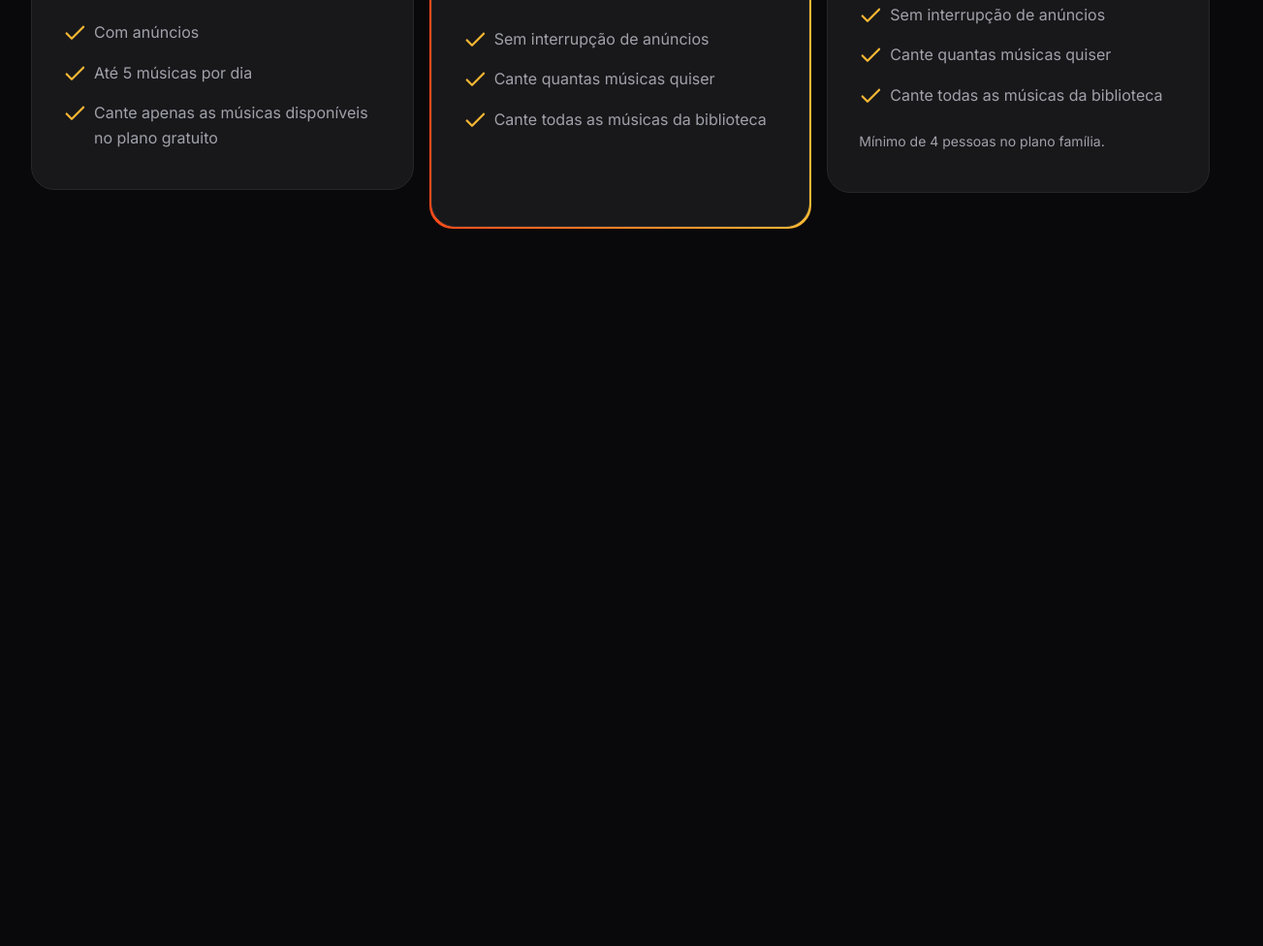
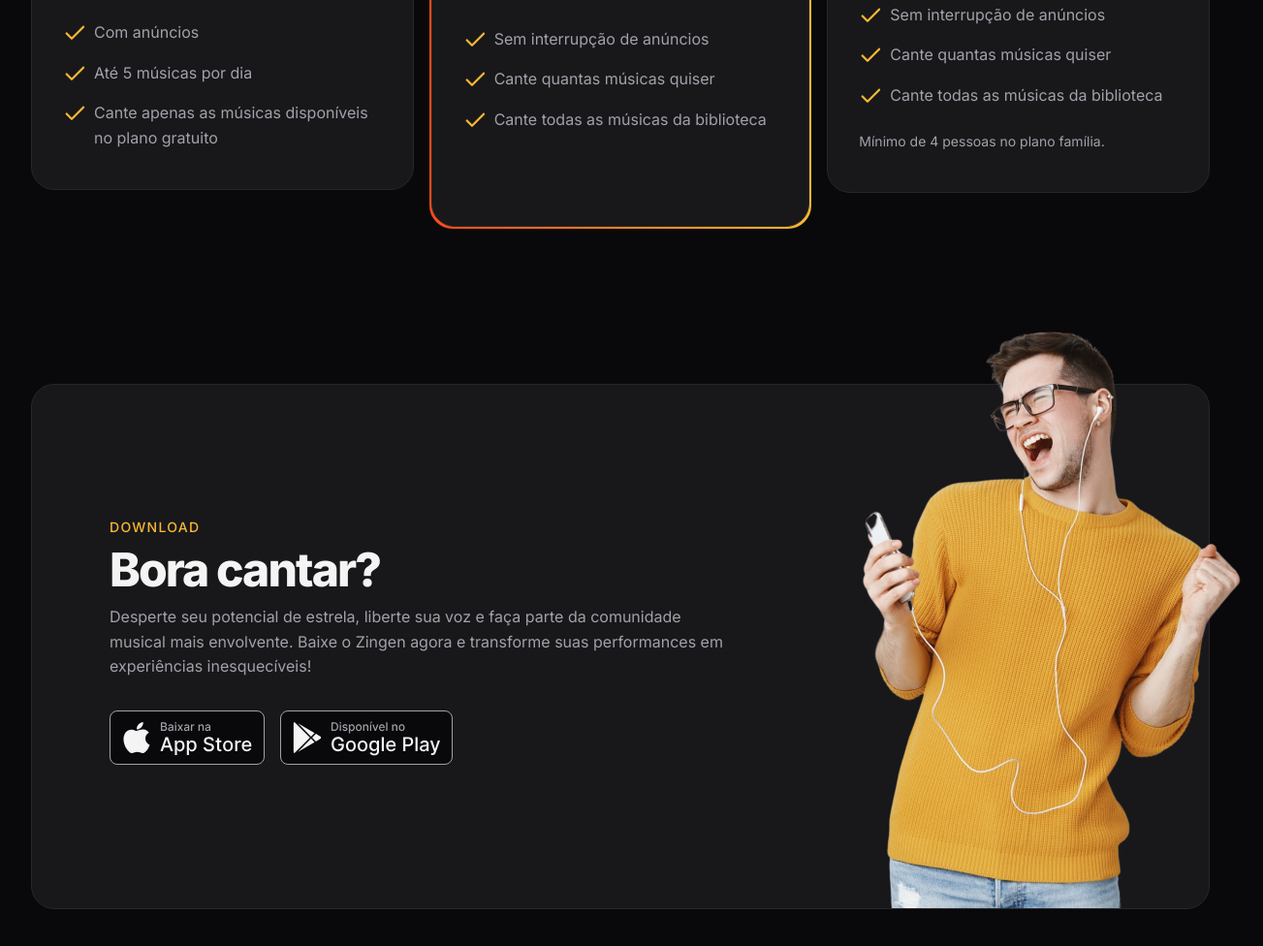
Before and after one commit to dev-FilipeBCS/Zingen, a plain HTML site: page index.html in a window 1280 px wide. Shown: the part 3256-4232 px from the top of the page at 97% size, 1303 px wide, since content can reach past the window. Before the commit the page ends 3572 px from the top, so only its background shows below. Drawn offline with Linux system fonts and the light colour scheme.

Commit message:
Section download

```diff
--- a/index.html
+++ b/index.html
@@ -41,7 +41,6 @@
             </div>
         </div>
     </section>
-
 
     <section id="smartphones-img">
         <div class="container">
@@ -161,5 +160,33 @@
             </div>
         </div>
     </section>
+
+    <section id="download">
+        <div class="container py-xl">
+            <div class="card px-lg even-columns items-center">
+                <div>
+                    <header>
+                        <strong>download</strong>
+                        <h2>Bora cantar?</h2>
+                    </header>
+                    <p>
+                        Desperte seu potencial de estrela, liberte sua voz e faça parte da comunidade musical mais envolvente. Baixe o Zingen agora e transforme suas performances em experiências inesquecíveis!
+                    </p>
+
+                    <div class="buttons flex gap-1">
+                        <a href="#">
+                            <img src="assets/button-apple-store.svg" alt="Baixar da Apple Store">
+                        </a>
+
+                        <a href="#">
+                            <img src="assets/button-play-store.svg" alt="Baixar da Play Sotre">
+                        </a>
+                    </div>
+                </div>
+
+                <img src="assets/rapaz-ouvindo-musica-com-fones-de-ouvido-e-cantando-no-aplicativo-de-karaoke-removebg 1.png" alt="">
+            </div>
+        </div>
+    </section>
 </body>
 </html>
--- /dev/null
+++ b/styles/download.css
@@ -0,0 +1,31 @@
+#download {
+    .card {
+        padding: 3rem 1.5rem 15rem;
+        position: relative;
+        & > img {
+            width: 14.5rem;
+            position: absolute;
+            bottom: 0;
+            right: -3.5rem;
+        }
+    }
+
+    .buttons {
+        flex-wrap: wrap;
+        margin-top: 2rem;
+    }
+
+    @media (width >= 80em) {
+        .card {
+            padding: 8.75rem 5rem;
+
+            & > div:nth-child(1){
+                max-width: 40rem;
+            }
+
+            & > img {
+                width: 29.125rem;
+            }
+        }
+    }
+}
--- a/styles/global.css
+++ b/styles/global.css
@@ -46,6 +46,8 @@ html {
     font-size: var(--fs-base);
     line-height: 1.6;
     color: var(--text-color-primary);
+
+    overflow-x: hidden;
 }
 
 body {
--- a/styles/index.css
+++ b/styles/index.css
@@ -9,3 +9,4 @@
 @import url(cards.css);
 @import url(features.css) (width>=80em);
 @import url(pricing.css);
+@import url(download.css);
```
Also changed, not shown: assets/button-apple-store.svg (added), assets/button-play-store.svg (added).
